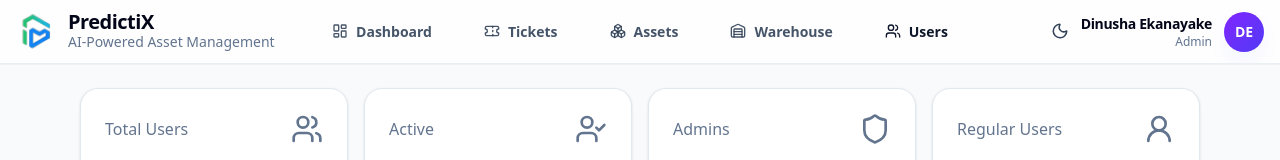
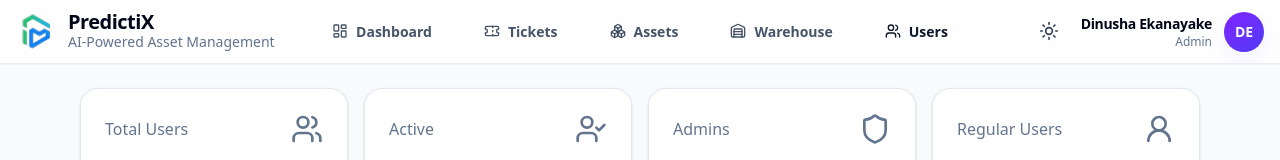
Before and after one commit to Dinusha-Ekanayake/PredictiX-Frontend, a Next.js app: page /admin/users in a window 1280 px wide. Shown: the top 160 px of the page. Built offline with nearby package versions, Linux system fonts and the light colour scheme.

Commit message:
fix: increase ThemeToggle icon size for better visibility

```diff
--- a/src/components/navigation/AdminNavbar.tsx
+++ b/src/components/navigation/AdminNavbar.tsx
@@ -1710,7 +1710,7 @@ export default function AdminNavbar({
               {/* RIGHT */}
               <div className="flex items-center gap-3 justify-self-end">
                 {/* Theme icon: keep perfectly centered with name/avatar */}
-                <ThemeToggle className="-translate-y-px" size={18} />
+                <ThemeToggle className="-translate-y-px" size={20} />
 
                 {/* User (sm+) */}
                 <div className="hidden sm:flex items-center gap-3">
--- a/src/components/theme/ThemeToggle.tsx
+++ b/src/components/theme/ThemeToggle.tsx
@@ -1,13 +1,66 @@
+// // // // "use client";
+
+// // // // import * as React from "react";
+// // // // import { useTheme } from "next-themes";
+// // // // import { Moon, Sun } from "lucide-react";
+
+// // // // /**
+// // // //  * Theme toggle — pill-shaped switch with a moon/sun icon.
+// // // //  * Uses semi-transparent white so it works on both the purple gradient header
+// // // //  * and standalone on darker backgrounds (login page, etc.).
+// // // //  */
+// // // // export default function ThemeToggle() {
+// // // //   const { resolvedTheme, setTheme } = useTheme();
+// // // //   const [mounted, setMounted] = React.useState(false);
+
+// // // //   React.useEffect(() => setMounted(true), []);
+// // // //   if (!mounted) return null;
+
+// // // //   const isDark = resolvedTheme === "dark";
+
+// // // //   return (
+// // // //     <div className="flex items-center gap-1.5">
+// // // //       {/* Toggle switch track */}
+// // // //       <button
+// // // //         type="button"
+// // // //         role="switch"
+// // // //         aria-checked={isDark}
+// // // //         aria-label="Toggle theme"
+// // // //         onClick={() => setTheme(isDark ? "light" : "dark")}
+// // // //         className="relative inline-flex h-6 w-11 shrink-0 cursor-pointer items-center rounded-full border border-white/20 bg-white/15 transition-colors focus-visible:outline-none focus-visible:ring-2 focus-visible:ring-white/40 focus-visible:ring-offset-2 focus-visible:ring-offset-transparent"
+// // // //       >
+// // // //         {/* Thumb */}
+// // // //         <span
+// // // //           className={`pointer-events-none block h-4 w-4 rounded-full bg-white shadow-sm transition-transform ${
+// // // //             isDark ? "translate-x-[22px]" : "translate-x-[3px]"
+// // // //           }`}
+// // // //         />
+// // // //       </button>
+
+// // // //       {/* Icon beside the toggle */}
+// // // //       {isDark ? (
+// // // //         <Moon className="h-4 w-4 text-white/60" />
+// // // //       ) : (
+// // // //         <Sun className="h-4 w-4 text-white/60" />
+// // // //       )}
+// // // //     </div>
+// // // //   );
+// // // // }
+
+
+// // // // VERSION 02
+
 // // // "use client";
 
 // // // import * as React from "react";
 // // // import { useTheme } from "next-themes";
 // // // import { Moon, Sun } from "lucide-react";
+// // // import { cn } from "@/lib/utils";
 
 // // // /**
-// // //  * Theme toggle — pill-shaped switch with a moon/sun icon.
-// // //  * Uses semi-transparent white so it works on both the purple gradient header
-// // //  * and standalone on darker backgrounds (login page, etc.).
+// // //  * Theme toggle — pill switch that stays visible on BOTH:
+// // //  * - light headers (white background)
+// // //  * - dark headers (dark background)
 // // //  */
 // // // export default function ThemeToggle() {
 // // //   const { resolvedTheme, setTheme } = useTheme();
@@ -19,36 +72,38 @@
 // // //   const isDark = resolvedTheme === "dark";
 
 // // //   return (
-// // //     <div className="flex items-center gap-1.5">
-// // //       {/* Toggle switch track */}
-// // //       <button
-// // //         type="button"
-// // //         role="switch"
-// // //         aria-checked={isDark}
-// // //         aria-label="Toggle theme"
-// // //         onClick={() => setTheme(isDark ? "light" : "dark")}
-// // //         className="relative inline-flex h-6 w-11 shrink-0 cursor-pointer items-center rounded-full border border-white/20 bg-white/15 transition-colors focus-visible:outline-none focus-visible:ring-2 focus-visible:ring-white/40 focus-visible:ring-offset-2 focus-visible:ring-offset-transparent"
+// // //     <button
+// // //       type="button"
+// // //       role="switch"
+// // //       aria-checked={isDark}
+// // //       aria-label="Toggle theme"
+// // //       onClick={() => setTheme(isDark ? "light" : "dark")}
+// // //       className={cn(
+// // //         "relative inline-flex h-9 w-14 items-center rounded-full border transition-colors",
+// // //         "focus-visible:outline-none focus-visible:ring-2 focus-visible:ring-ring focus-visible:ring-offset-2",
+// // //         // ✅ Visible on light navbar
+// // //         "bg-slate-900/10 border-slate-900/10",
+// // //         // ✅ Visible on dark navbar
+// // //         "dark:bg-white/10 dark:border-white/15"
+// // //       )}
+// // //     >
+// // //       {/* Thumb */}
+// // //       <span
+// // //         className={cn(
+// // //           "pointer-events-none absolute left-1 grid h-7 w-7 place-items-center rounded-full shadow-sm transition-transform",
+// // //           "bg-white text-slate-900",
+// // //           "dark:bg-slate-950 dark:text-white",
+// // //           isDark ? "translate-x-5" : "translate-x-0"
+// // //         )}
 // // //       >
-// // //         {/* Thumb */}
-// // //         <span
-// // //           className={`pointer-events-none block h-4 w-4 rounded-full bg-white shadow-sm transition-transform ${
-// // //             isDark ? "translate-x-[22px]" : "translate-x-[3px]"
-// // //           }`}
-// // //         />
-// // //       </button>
-
-// // //       {/* Icon beside the toggle */}
-// // //       {isDark ? (
-// // //         <Moon className="h-4 w-4 text-white/60" />
-// // //       ) : (
-// // //         <Sun className="h-4 w-4 text-white/60" />
-// // //       )}
-// // //     </div>
+// // //         {isDark ? <Moon className="h-4 w-4" /> : <Sun className="h-4 w-4" />}
+// // //       </span>
+// // //     </button>
 // // //   );
 // // // }
 
 
-// // // VERSION 02
+// // // VERSION 03
 
 // // "use client";
 
@@ -58,11 +113,17 @@
 // // import { cn } from "@/lib/utils";
 
 // // /**
-// //  * Theme toggle — pill switch that stays visible on BOTH:
-// //  * - light headers (white background)
-// //  * - dark headers (dark background)
+// //  * Icon-only theme toggle (Moon/Sun button)
+// //  * - Looks good on white headers and dark headers
+// //  * - No switch/track UI
 // //  */
-// // export default function ThemeToggle() {
+// // export default function ThemeToggle({
+// //   className,
+// //   size = 40,
+// // }: {
+// //   className?: string;
+// //   size?: number; // button size in px
+// // }) {
 // //   const { resolvedTheme, setTheme } = useTheme();
 // //   const [mounted, setMounted] = React.useState(false);
 
@@ -74,36 +135,29 @@
 // //   return (
 // //     <button
 // //       type="button"
-// //       role="switch"
-// //       aria-checked={isDark}
 // //       aria-label="Toggle theme"
 // //       onClick={() => setTheme(isDark ? "light" : "dark")}
 // //       className={cn(
-// //         "relative inline-flex h-9 w-14 items-center rounded-full border transition-colors",
+// //         "inline-flex items-center justify-center rounded-full border transition",
 // //         "focus-visible:outline-none focus-visible:ring-2 focus-visible:ring-ring focus-visible:ring-offset-2",
-// //         // ✅ Visible on light navbar
-// //         "bg-slate-900/10 border-slate-900/10",
-// //         // ✅ Visible on dark navbar
-// //         "dark:bg-white/10 dark:border-white/15"
+// //         // ✅ Visible on white navbar
+// //         "bg-slate-900/5 border-slate-900/10 hover:bg-slate-900/10",
+// //         // ✅ Visible on dark header
+// //         "dark:bg-white/5 dark:border-white/10 dark:hover:bg-white/10",
+// //         className
 // //       )}
+// //       style={{ width: size, height: size }}
 // //     >
-// //       {/* Thumb */}
-// //       <span
-// //         className={cn(
-// //           "pointer-events-none absolute left-1 grid h-7 w-7 place-items-center rounded-full shadow-sm transition-transform",
-// //           "bg-white text-slate-900",
-// //           "dark:bg-slate-950 dark:text-white",
-// //           isDark ? "translate-x-5" : "translate-x-0"
-// //         )}
-// //       >
-// //         {isDark ? <Moon className="h-4 w-4" /> : <Sun className="h-4 w-4" />}
-// //       </span>
+// //       {isDark ? (
+// //         <Sun className="h-5 w-5 text-slate-700 dark:text-slate-200" />
+// //       ) : (
+// //         <Moon className="h-5 w-5 text-slate-700 dark:text-slate-200" />
+// //       )}
 // //     </button>
 // //   );
 // // }
 
-
-// // VERSION 03
+// // VERSION 04
 
 // "use client";
 
@@ -112,17 +166,12 @@
 // import { Moon, Sun } from "lucide-react";
 // import { cn } from "@/lib/utils";
 
-// /**
-//  * Icon-only theme toggle (Moon/Sun button)
-//  * - Looks good on white headers and dark headers
-//  * - No switch/track UI
-//  */
 // export default function ThemeToggle({
 //   className,
-//   size = 40,
+//   size = 18, // smaller icon size
 // }: {
 //   className?: string;
-//   size?: number; // button size in px
+//   size?: number;
 // }) {
 //   const { resolvedTheme, setTheme } = useTheme();
 //   const [mounted, setMounted] = React.useState(false);
@@ -138,41 +187,37 @@
 //       aria-label="Toggle theme"
 //       onClick={() => setTheme(isDark ? "light" : "dark")}
 //       className={cn(
-//         "inline-flex items-center justify-center rounded-full border transition",
-//         "focus-visible:outline-none focus-visible:ring-2 focus-visible:ring-ring focus-visible:ring-offset-2",
-//         // ✅ Visible on white navbar
-//         "bg-slate-900/5 border-slate-900/10 hover:bg-slate-900/10",
-//         // ✅ Visible on dark header
-//         "dark:bg-white/5 dark:border-white/10 dark:hover:bg-white/10",
+//         "inline-flex items-center justify-center transition-colors duration-200",
+//         "text-slate-700 hover:text-slate-900",
+//         "dark:text-slate-300 dark:hover:text-white",
 //         className
 //       )}
-//       style={{ width: size, height: size }}
 //     >
 //       {isDark ? (
-//         <Sun className="h-5 w-5 text-slate-700 dark:text-slate-200" />
+//         <Sun size={size} />
 //       ) : (
-//         <Moon className="h-5 w-5 text-slate-700 dark:text-slate-200" />
+//         <Moon size={size} />
 //       )}
 //     </button>
 //   );
 // }
 
-// VERSION 04
+  // VERSION 05
 
-"use client";
+  "use client";
 
 import * as React from "react";
 import { useTheme } from "next-themes";
 import { Moon, Sun } from "lucide-react";
 import { cn } from "@/lib/utils";
 
-export default function ThemeToggle({
-  className,
-  size = 18, // smaller icon size
-}: {
+type Props = {
   className?: string;
+  /** icon size in px */
   size?: number;
-}) {
+};
+
+export default function ThemeToggle({ className, size = 20 }: Props) {
   const { resolvedTheme, setTheme } = useTheme();
   const [mounted, setMounted] = React.useState(false);
 
@@ -187,16 +232,18 @@ export default function ThemeToggle({
       aria-label="Toggle theme"
       onClick={() => setTheme(isDark ? "light" : "dark")}
       className={cn(
-        "inline-flex items-center justify-center transition-colors duration-200",
-        "text-slate-700 hover:text-slate-900",
-        "dark:text-slate-300 dark:hover:text-white",
+        // ✅ bigger click area without a visible circle
+        "inline-flex h-10 w-10 items-center justify-center",
+        "text-slate-700 hover:text-slate-900 dark:text-slate-200 dark:hover:text-white",
+        "transition-colors",
+        "focus-visible:outline-none focus-visible:ring-2 focus-visible:ring-slate-300 dark:focus-visible:ring-slate-700",
         className
       )}
     >
       {isDark ? (
-        <Sun size={size} />
+        <Moon style={{ width: size, height: size }} />
       ) : (
-        <Moon size={size} />
+        <Sun style={{ width: size, height: size }} />
       )}
     </button>
   );
```
